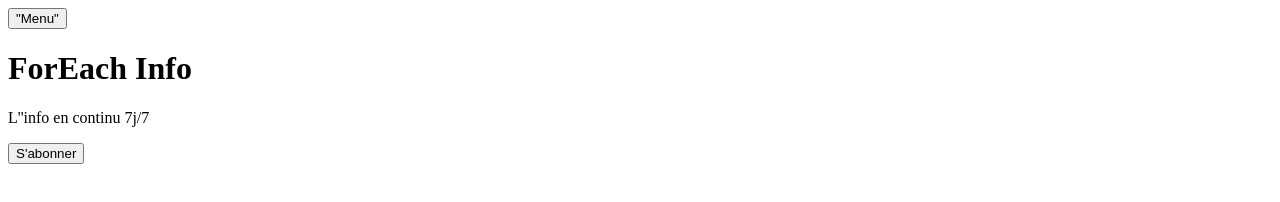
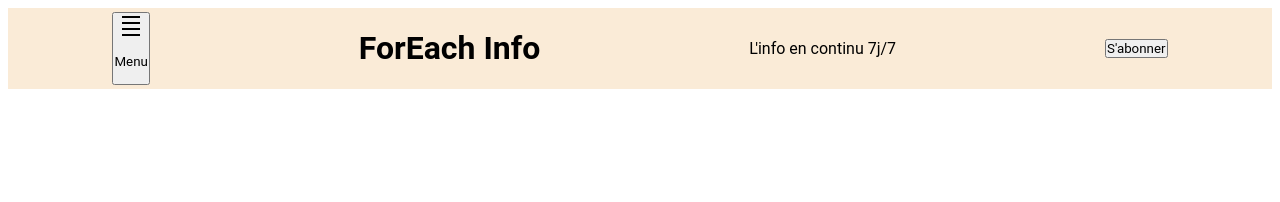
Before and after one commit to David59000/foreachinfo, a plain HTML site: page index.html in a window 1280 px wide. Drawn offline with Linux system fonts and the light colour scheme.

Commit message:
creation du header

```diff
--- a/index.css
+++ b/index.css
@@ -0,0 +1,31 @@
+* {
+    margin: O;
+    padding: 0;
+    font-family: Roboto;
+}
+/* @media à placer en bas de page après fin du code */
+
+@media screen and (max-width:600px) {
+    body {
+        background-color: beige;
+    }
+}
+@keyframes transitionColor {
+    0% {
+        background-color: aqua;
+    }
+    50% {
+        background-color: beige;
+    }
+    100% {
+        background-color: blueviolet;
+    }
+
+}
+header {
+    background-color: antiquewhite;
+    display: flex;
+    flex-direction: row;
+    justify-content: space-around;
+    align-items: center;
+}
--- a/index.html
+++ b/index.html
@@ -9,13 +9,13 @@
 <body>
     <header>
         <div>
-            <button>"Menu"</button>
+            <button type="Menu"><img src="./assets/images/density_small_FILL0_wght400_GRAD0_opsz24.png" alt="Menu"><p>Menu</p></button>
         </div>
         <div>
             <h1>ForEach Info</h1>
         </div>
         <div>
-            <p> L''info en continu 7j/7</p>
+            <p> L'info en continu 7j/7</p>
         </div>
         <div><button type="submit">S'abonner</button></div>
     </header>
```
Also changed, not shown: assets/fonts/Roboto-Regular.ttf (added), assets/images/density_small_FILL0_wght400_GRAD0_opsz24.png (added).
